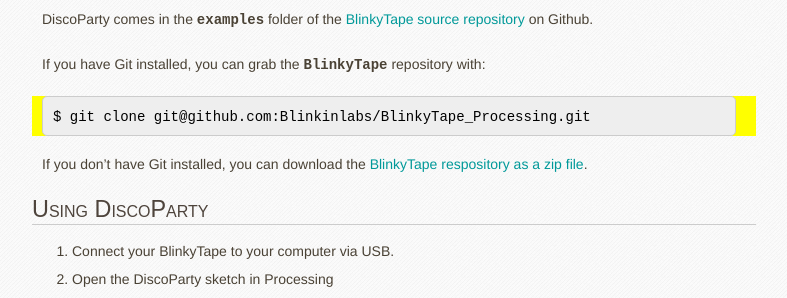
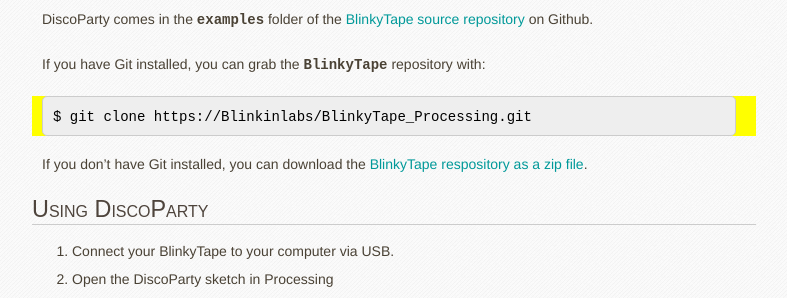
Before and after one commit to jravetch/blinkinlabs.github.io, a Jekyll site: the page built from software/_posts/2013-05-10-discoparty.md, in a window 1280 px wide and 900 px high, scrolled down 928 px. Shown: the part 151-449 px from the top of the window, without its empty margins (118-905 px from the left). Built offline with Jekyll 4.4.1, drawn with Linux system fonts in a browser that asks for light colours; Markdown is read by kramdown in place of the engine named in the settings.

Commit message:
Changed github checkout instruction

```diff
--- a/software/_posts/2013-05-10-discoparty.md
+++ b/software/_posts/2013-05-10-discoparty.md
@@ -45,7 +45,7 @@
 
 If you have Git installed, you can grab the `BlinkyTape` repository with:
 
-	$ git clone git@github.com:Blinkinlabs/BlinkyTape_Processing.git
+	$ git clone https://Blinkinlabs/BlinkyTape_Processing.git
 
 If you don't have Git installed, you can download the [BlinkyTape respository as a zip file](https://github.com/BlinkinLabs/BlinkyTape_processing/archive/master.zip).
 
```
